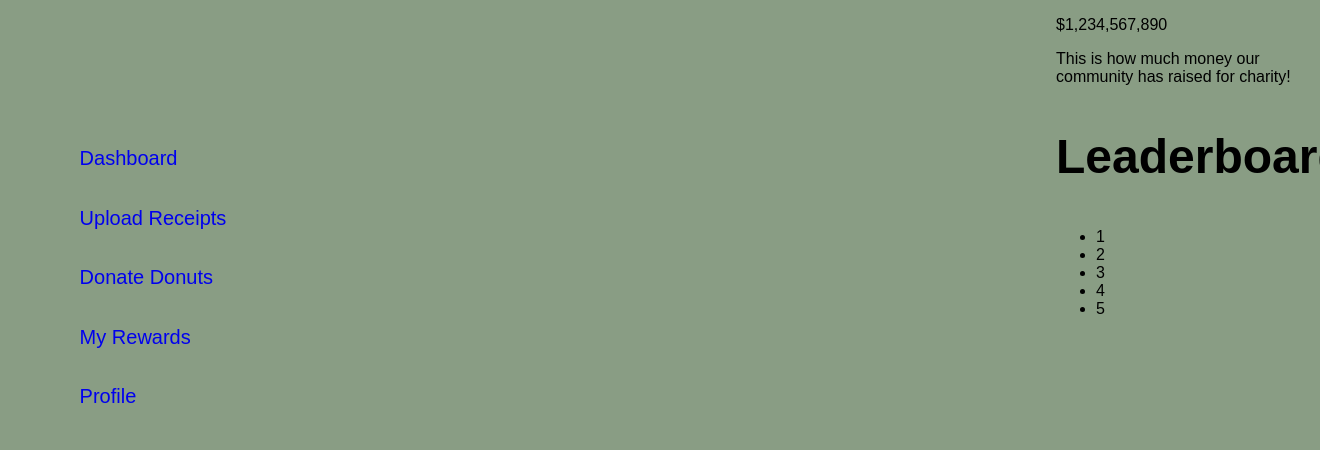
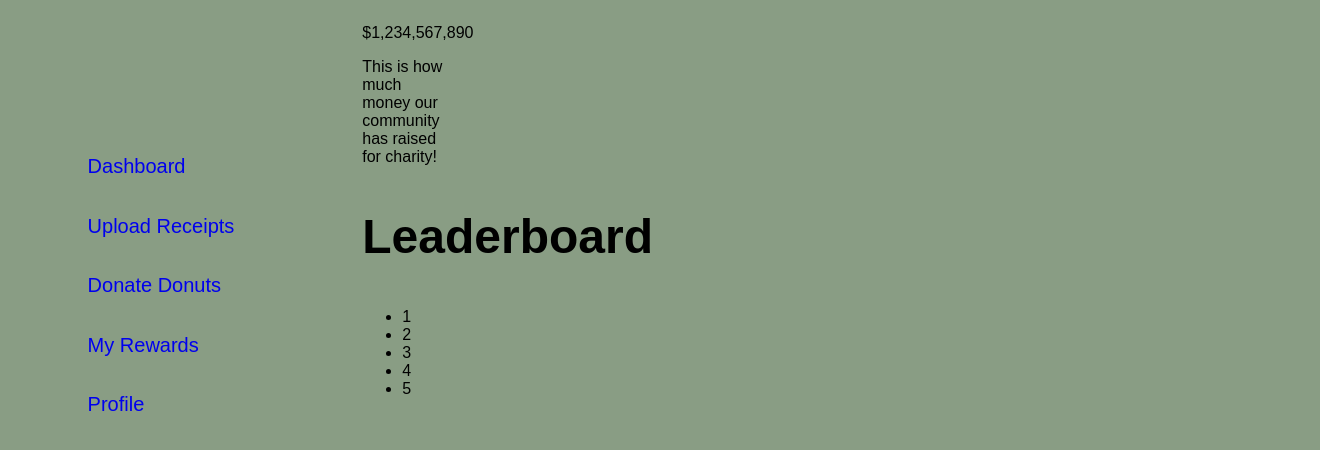
Before and after one commit to breadnmkii/ecodona, a PHP site: template pages/dashboard.html in a window 1320 px wide; the page is wider, and only the part inside the window is pictured. Shown: the top 450 px of that part. Run offline with PHP 8.4, Linux system fonts and the light colour scheme; the template is opened without the code that fills it, so the values that code supplies are empty.

Commit message:
some css

```diff
--- a/css/dashboard.css
+++ b/css/dashboard.css
@@ -1,7 +1,9 @@
-body {
+
+#dashboard-body {
     display: flex;
     margin: auto;
     /* width: 80%; */
+
 }
 
 .side-nav {
@@ -13,10 +15,18 @@ body {
     width: 20%;
 }
 
+#content {
+    display: flex;
+}
+
 #dashboard-middle {
     margin: auto;
     float: center;
-    width: 80%;
+    width: 60%;
+}
+
+#dashboard-middle img {
+    width: 50%;
 }
 
 #dashboard-right {
--- a/pages/dashboard.html
+++ b/pages/dashboard.html
@@ -12,6 +12,9 @@
 
   </head>
   <body>
+    <div id="dashboard-body">
+
+
     <div class="side-nav">
       <ul>
         <li>
@@ -32,11 +35,11 @@
       </ul>
     </div>
 
+    <div id="content">
       <section id="dashboard-middle">
         <div id="donation-cards">
         </div>
       </section>
-
 
       <section id="dashboard-right">
 
@@ -71,8 +74,9 @@
         </div>
 
       </section>
+    </div>
 
-
+  </div>
 
 
     <script src="../js/dashboard.js"></script>
```
Lines whose indentation alone changed are shown as unchanged.
